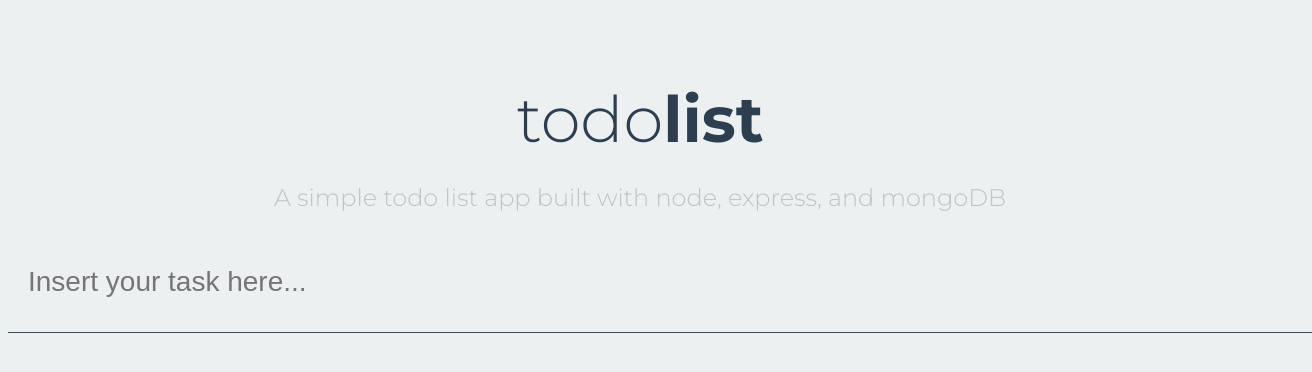
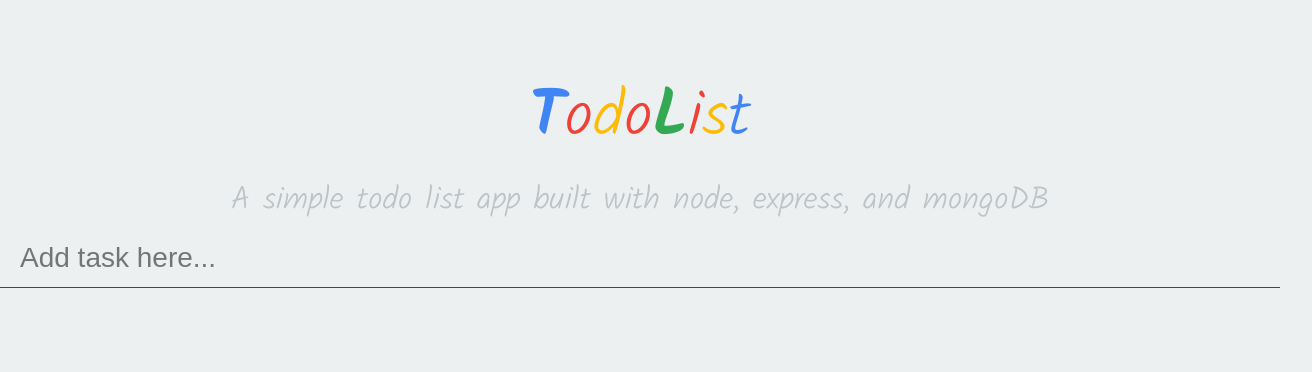
Before and after one commit to johnpospisil/react-todo-api, a website: page views/index.html in a window 1280 px wide. Shown: the whole page, 1312 px wide, since content can reach past the window. Drawn offline with nearby package versions, Linux system fonts and the light colour scheme; files that its build step writes are made by us from their sources; no server answers; files whose address does not match are found by name.

Commit message:
Add styling to page and line-wrap to list items

```diff
--- a/public/app.css
+++ b/public/app.css
@@ -1,7 +1,7 @@
-@import url('https://fonts.googleapis.com/css?family=Montserrat:300,400,700');
+@import url('https://fonts.googleapis.com/css?family=Kalam:300,400,700');
 
 body {
-	font-family: 'Montserrat', sans-serif;
+	font-family: 'Kalam', sans-serif;
 	background: #ecf0f1;
 }
 
@@ -13,14 +13,29 @@ header h1 {
 	font-size: 64px;
 	font-weight: 300;
 	margin: 80px 0 25px;
-	color: #2c3e50;
 }
-header h1 span {
+.bold {
 	font-weight: 700;
 }
 header h2 {
 	color: #bdc3c7;
 	font-weight:300;
+}
+
+.blue {
+    color: #4185f4;
+}
+
+.red {
+    color: #ee4236;
+}
+
+.yellow {
+    color: #fcbb07;
+}
+
+.green {
+    color: #34a853;
 }
 /*****************************FORM STYLES*****************************/
 
@@ -43,13 +58,10 @@ header h2 {
 
 /*****************************LIST STYLES*****************************/
 .list {
-	width: 800px;
-	margin: 0 auto;
+	max-width: 800px;
+	margin: 20px auto;
 }
 .task {
-	width: 100%;
-	height: 60px;
-	line-height: 60px;
 	font-size: 20px;
 	padding: 0 20px;
 	color: #34495e;
--- a/views/index.html
+++ b/views/index.html
@@ -3,6 +3,11 @@
 <head>
     <meta charset="utf-8">
     <meta http-equiv="X-UA-Compatible" content="IE=edge">
+    <meta name="viewport" content="width=device-width, initial-scale=1, shrink-to-fit=no">
+
+    <!-- Bootstrap CSS -->
+    <link rel="stylesheet" href="https://stackpath.bootstrapcdn.com/bootstrap/4.3.1/css/bootstrap.min.css" integrity="sha384-ggOyR0iXCbMQv3Xipma34MD+dH/1fQ784/j6cY/iJTQUOhcWr7x9JvoRxT2MZw1T" crossorigin="anonymous">
+
     <title>Todo List</title>
     <meta name="viewport" content="width=device-width, initial-scale=1">
     <link rel="stylesheet" type="text/css" media="screen" href="app.css">
@@ -14,12 +19,12 @@
 </head>
 <body>
     <header>
-        <h1>todo<span>list</span></h1>
+        <h1><char class="blue bold">T</char><char class="red">o</char><char class="yellow">d</char><char class="red">o</char><char class="green bold">L</char><char class="red">i</char><char class="yellow">s</char><char class="blue">t</char></h1>
         <h2>A simple todo list app built with node, express, and mongoDB</h2>
     </header>
 
     <section>
-        <input type="text" id="todoInput" placeholder="Insert your task here...">
+        <input type="text" id="todoInput" placeholder="Add task here...">
     </section>
 
     <ul class="list"></ul>
```
